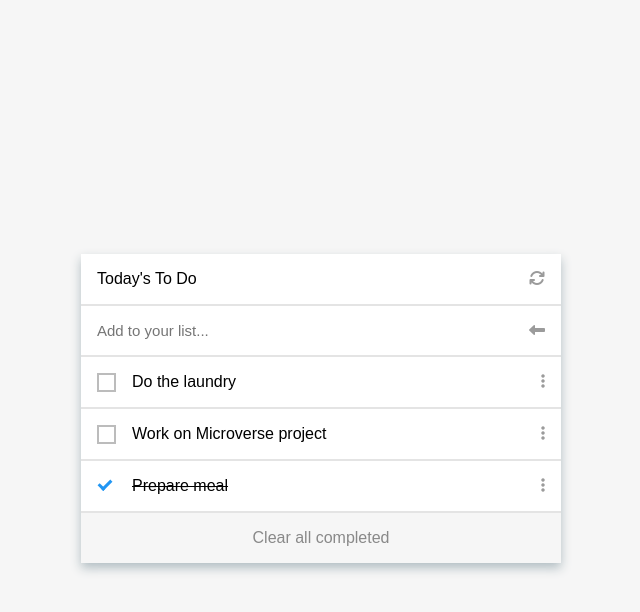
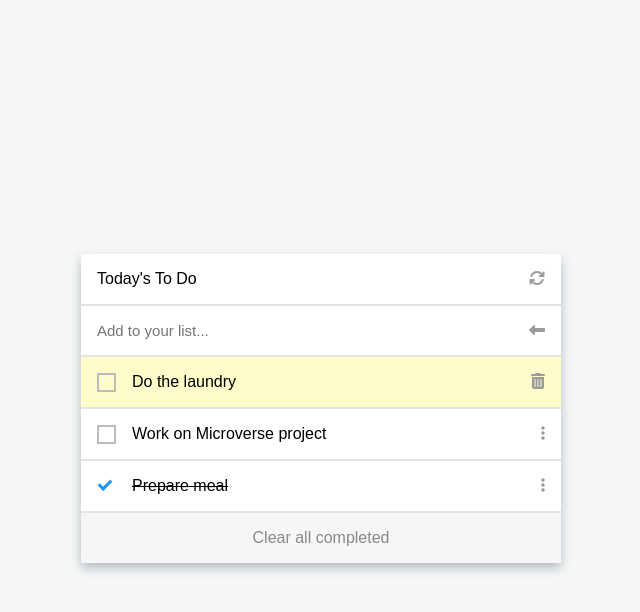
Before and after one commit to crgc/microverse-todo-list, a website built with webpack: page src/index.html in a window 1280 px wide. Both pictures are taken after a click on the icon 862 px from the left and 380 px from the top of the page. Shown: the whole page, without its empty margins (319-959 px from the left). Built offline with nearby package versions, Linux system fonts and the light colour scheme.

Commit message:
Add 'delete' functionality

```diff
--- a/src/index.js
+++ b/src/index.js
@@ -59,10 +59,39 @@ function buildTaskLeftElement(task) {
   return taskLeftElement;
 }
 
-function buildTaskRightElement() {
+function buildTaskRightElement(task) {
   const taskRightElement = createDivWithClass('todo-list-task-right');
-  taskRightElement.innerHTML = '<i class="fa fa-ellipsis-v" aria-hidden="true"></i>';
+  const editElement = createElementWithClass('i', 'fa fa-ellipsis-v');
+  editElement.setAttribute('id', `edit-task-${task.index}`);
+  editElement.setAttribute('aria-hidden', 'true');
+  editElement.addEventListener('click', (e) => {
+    const targetElement = e.target;
+    const parentElement = targetElement.parentElement;
+    const taskElement = parentElement.parentElement;
 
+    const taskIndex = targetElement.id.substring('edit-task-'.length);
+    const deleteElement = document.getElementById(`delete-task-${taskIndex}`);
+
+    taskElement.classList.add('editable');
+    targetElement.classList.add('hidden');
+    deleteElement.classList.remove('hidden');
+  });
+
+  const deleteElement = createElementWithClass('i', 'fa fa-trash hidden');
+  deleteElement.setAttribute('id', `delete-task-${task.index}`);
+  deleteElement.setAttribute('aria-hidden', 'true');
+  deleteElement.addEventListener('click', (e) => {
+    const taskIndex = e.target.id.substring('delete-task-'.length);
+
+    let tasks = loadTasks();
+    tasks = tasks.filter((task) => task.index != taskIndex);
+
+    saveTasks(tasks);
+    displayTasks();
+  });
+
+  taskRightElement.appendChild(editElement);
+  taskRightElement.appendChild(deleteElement);
   return taskRightElement;
 }
 
@@ -71,7 +100,7 @@ function buildTaskElement(task) {
   taskElement.setAttribute('id', `todo-list-task-${task.index}`);
   taskElement.setAttribute('draggable', 'true');
   taskElement.appendChild(buildTaskLeftElement(task));
-  taskElement.appendChild(buildTaskRightElement());
+  taskElement.appendChild(buildTaskRightElement(task));
 
   taskElement.addEventListener('dragstart', dragStart, false);
   taskElement.addEventListener('dragover', dragOver, false);
--- a/src/style.css
+++ b/src/style.css
@@ -32,6 +32,10 @@ main {
 
 i {
   color: #9b9b9b;
+}
+
+i:hover {
+  color: #636e72;
 }
 
 i:hover,
@@ -152,3 +156,11 @@ i:hover,
   cursor: move;
   user-select: none;
 }
+
+.editable {
+  background-color: #fffcca;
+}
+
+.hidden {
+  display: none;
+}
```
